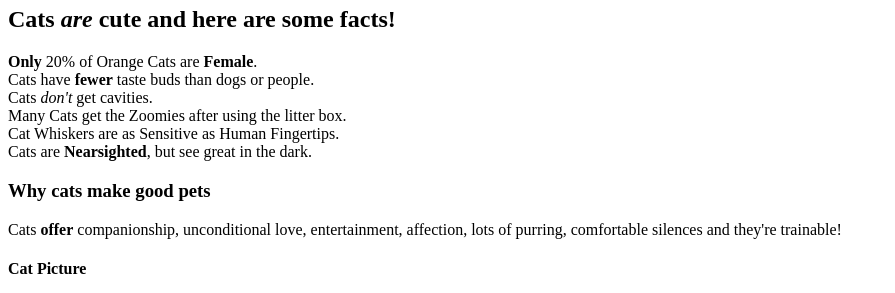
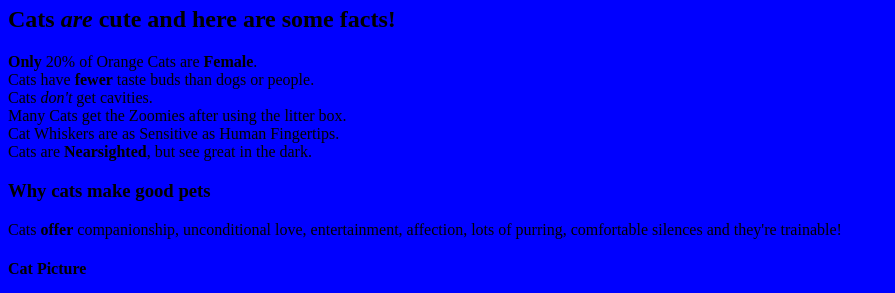
Before and after one commit to GiancarloConterato/Giancarloweb, a plain HTML site: page index.html in a window 1280 px wide. Shown: the part 60-353 px from the top of the page, without its empty margins (0-895 px from the left). Drawn offline with Linux system fonts and the light colour scheme.

Commit message:
Update index.html

```diff
--- a/index.html
+++ b/index.html
@@ -13,7 +13,13 @@ Cats <em>don't</em> get cavities.<br>
 Many Cats get the Zoomies after using the litter box.<br>
 Cat Whiskers are as Sensitive as Human Fingertips.<br>
 Cats are <strong>Nearsighted</strong>, but see great in the dark.</p>
-
+<style>
+body {
+  background-color: blue;
+}
+</style>
+</head>
+<body>
     <h3>Why cats make good pets</h3>
     <p>Cats <strong>offer</strong> companionship, unconditional love, entertainment, affection, lots of purring, comfortable silences and they're trainable!</p>
 
```
